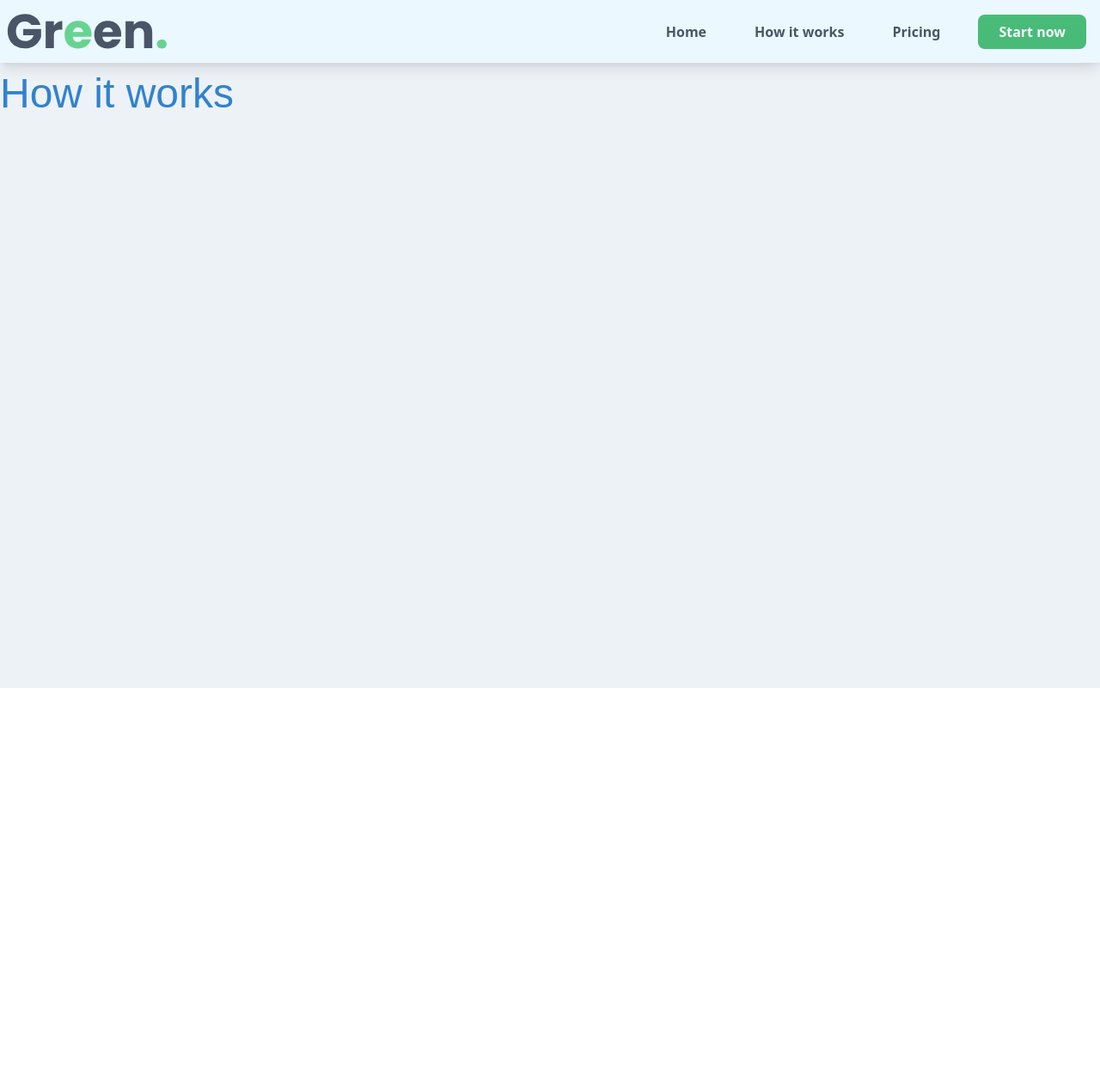
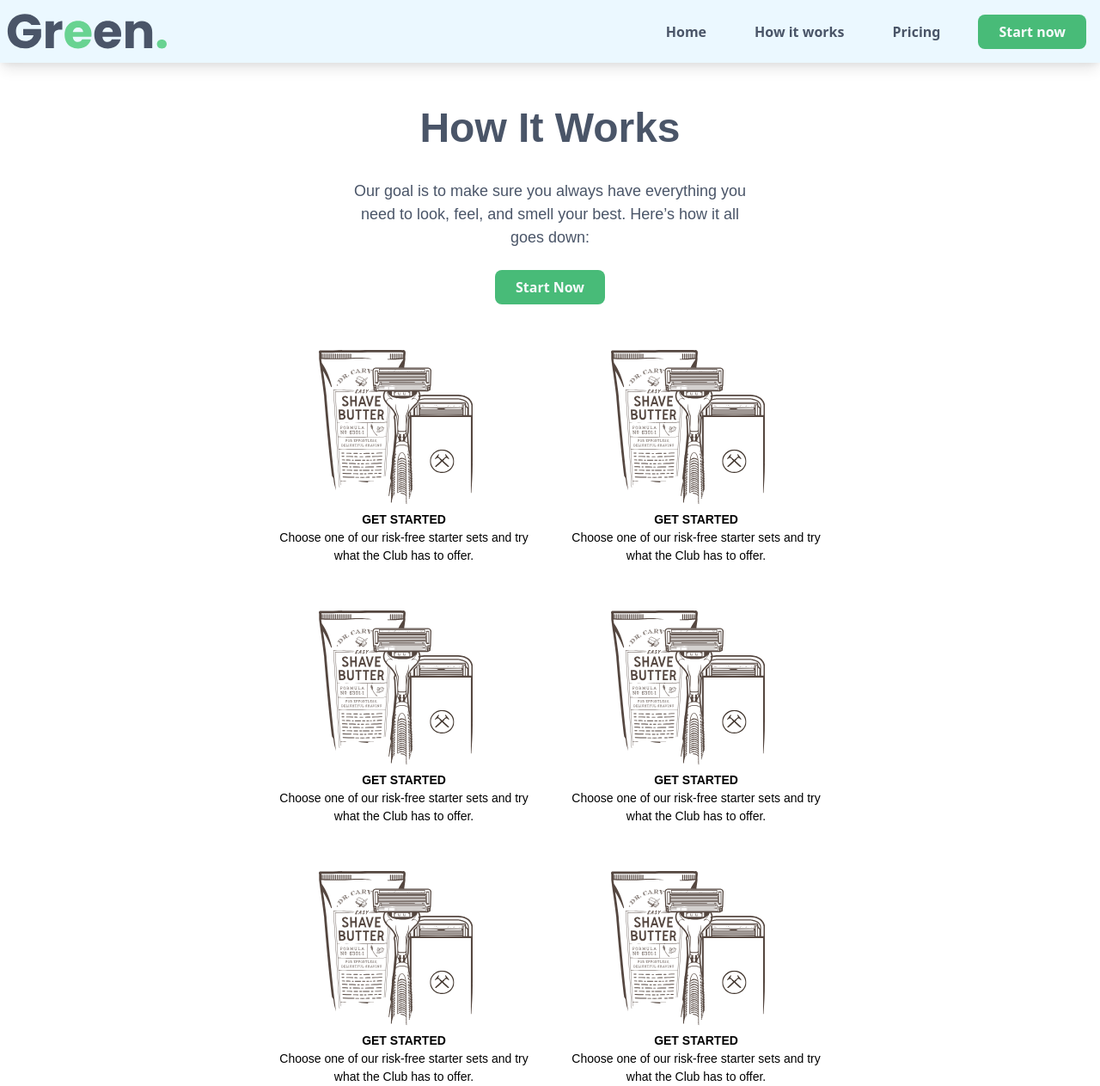
Before and after one commit to anixide/green, a Next.js app: page /how in a window 1280 px wide. Shown: the whole page at 86% size. Before the commit the page ends 800 px from the top, so only its background shows below. Built offline with nearby package versions, Linux system fonts and the light colour scheme.

Commit message:
How page layout done

```diff
--- a/src/components/header.js
+++ b/src/components/header.js
@@ -6,7 +6,7 @@
 
 const header = props => {
     return (
-        <div className=" bg-gray-200">
+        <div className="h-screen">
             <header className="Large_Screen flex flex-col-reverse md:flex-row container mx-auto max-w-3/4 justify-around mt-20">
                 <div className=" md:block  flex flex-col justify-between mr-1">
                     <h1 className="text-5xl font-bold text-gray-700 md:text-4xl lg:text-5xl">
--- a/src/pages/_app.js
+++ b/src/pages/_app.js
@@ -3,7 +3,7 @@
 
 export default function MyApp({ Component, pageProps }) {
   return (
-      <div className="bg-gray-200 h-screen">
+      <div>
         <div className="">
             <Navbar></Navbar>
             <Component {...pageProps} />
--- a/src/pages/how.js
+++ b/src/pages/how.js
@@ -2,8 +2,47 @@
 
 const how = () => {
     return (
-        <div>
-            <h1 className="text-5xl text-blue-600 ">How it works</h1>
+        <div className="container mx-auto md:max-w-1/2 block">
+            <div className="flex flex-col items-center space-y-6">
+                <h1 className="self-center text-5xl text-gray-700 font-bold text-center mt-10">How It Works</h1>
+                <p className="self-center max-w-3/4 text-center text-lg text-gray-700 font-light">Our goal is to make sure you always have everything you need to look, feel, and smell your best. Here’s how it all goes down:</p>
+                <button className="mx-4 my-2 px-6 py-2 text-center items-center cursor-pointer rounded-lg bg-green-500 hover:bg-green-400 text-gray-100 font-semibold"> Start Now</button>
+            </div>
+            <div className="mt-10 h-64 grid grid-cols-2 gap-10 place-items-stretch">
+                <div className="">
+                    <img src="../images/dsc.svg"></img>
+                    <h1 className="uppercase text-sm font-bold text-center">Get started</h1>
+                    <p className="text-sm text-center">Choose one of our risk-free starter sets and try what the Club has to offer.</p>
+                </div>
+                <div className="">
+                    <img src="../images/dsc.svg"></img>
+                    <h1 className="uppercase text-sm font-bold text-center">Get started</h1>
+                    <p className="text-sm text-center">Choose one of our risk-free starter sets and try what the Club has to offer.</p>
+                </div>
+                <div className="">
+                    <img src="../images/dsc.svg"></img>
+                    <h1 className="uppercase text-sm font-bold text-center">Get started</h1>
+                    <p className="text-sm text-center">Choose one of our risk-free starter sets and try what the Club has to offer.</p>
+                </div>
+                <div className="">
+                    <img src="../images/dsc.svg"></img>
+                    <h1 className="uppercase text-sm font-bold text-center">Get started</h1>
+                    <p className="text-sm text-center">Choose one of our risk-free starter sets and try what the Club has to offer.</p>
+                </div>
+                <div className="">
+                    <img src="../images/dsc.svg"></img>
+                    <h1 className="uppercase text-sm font-bold text-center">Get started</h1>
+                    <p className="text-sm text-center">Choose one of our risk-free starter sets and try what the Club has to offer.</p>
+                </div>
+                <div className="">
+                    <img src="../images/dsc.svg"></img>
+                    <h1 className="uppercase text-sm font-bold text-center">Get started</h1>
+                    <p className="text-sm text-center">Choose one of our risk-free starter sets and try what the Club has to offer.</p>
+                </div>
+
+
+
+            </div>
         </div>
     )
 }
--- a/src/pages/index.js
+++ b/src/pages/index.js
@@ -1,14 +1,13 @@
 import React from "react"
 import Header from "../components/header"
+import How from "./how"
+import Pricing from "./pricing"
 
 export default function Home() {
   return (
-    <div>
-      <div>
-        <h1 className="text-teal-600 text-5xl uppercase hidden">Home</h1>
+    <div className="relative max-h-auto">
         <Header/>
-      </div>
-
+        <How />
     </div>
   )
 }
--- a/src/pages/pricing.js
+++ b/src/pages/pricing.js
@@ -1,10 +1,10 @@
 import React from 'react'
 
 
-const about = () => {
+const pricing = () => {
     return (
-        <div>
-            <h1 className="text-5xl text-orange-600 text-center mb-10">Aroih prv</h1>
+        <div className="h-screen container mx-auto md:max-w-3/4 mt-auto">
+            <h1 className="text-5xl text-orange-600 text-center mb-10">Our Offers</h1>
 
             <div className="flex bg-gray-200 max-w-3/4 mx-auto">
                 <div className="px-4 py-2 m-2 cursor-pointer flex-1 rounded-lg text-gray-700 text-center bg-gray-200 shadow-inner shadow-lg hover:border-current border hover:border-green-600 hover:shadow-2xl hover:bg-green-200 duration-700 ease-in-out ">
@@ -121,4 +121,4 @@
 }
 
 
-export default about
+export default pricing
--- a/src/styles/tailwind.css
+++ b/src/styles/tailwind.css
@@ -2,7 +2,7 @@
 @tailwind components;
 
 @import url('https://fonts.googleapis.com/css2?family=Poppins:wght@400;600;700&display=swap');
-h1 {
+h1, h2, p {
     font-family: 'Poppins', sans-serif;
 }
 
```
Also changed, not shown: public/images/dsc.svg (added).
